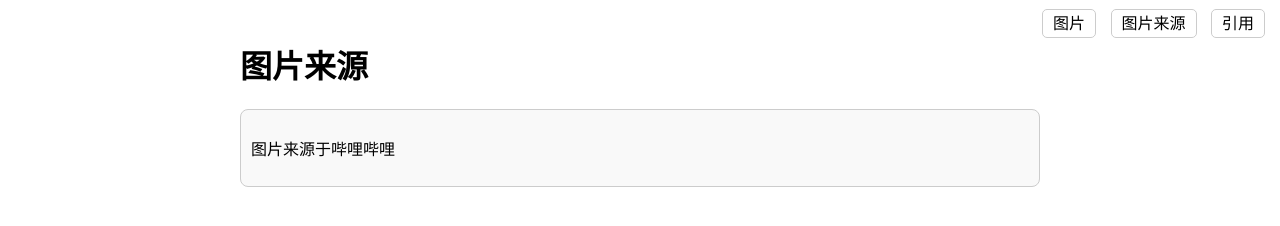
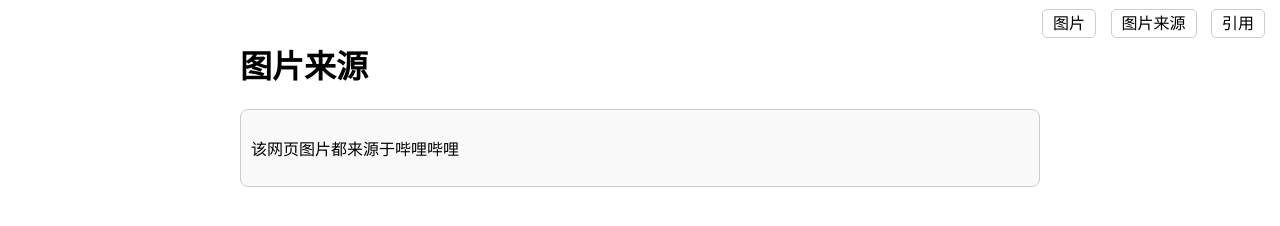
Before and after one commit to lycbusiness/-501-, a plain HTML site: page sources.html in a window 1280 px wide. Drawn offline with Linux system fonts and the light colour scheme.

Commit message:
Update sources.html

```diff
--- a/sources.html
+++ b/sources.html
@@ -53,7 +53,7 @@
     <div class="content">
         <h1>图片来源</h1>
         <div class="scrollable-text">
-            <p>图片来源于哔哩哔哩</p>
+            <p>该网页图片都来源于哔哩哔哩</p>
             <!-- 添加更多来源信息 -->
         </div>
     </div>
```
